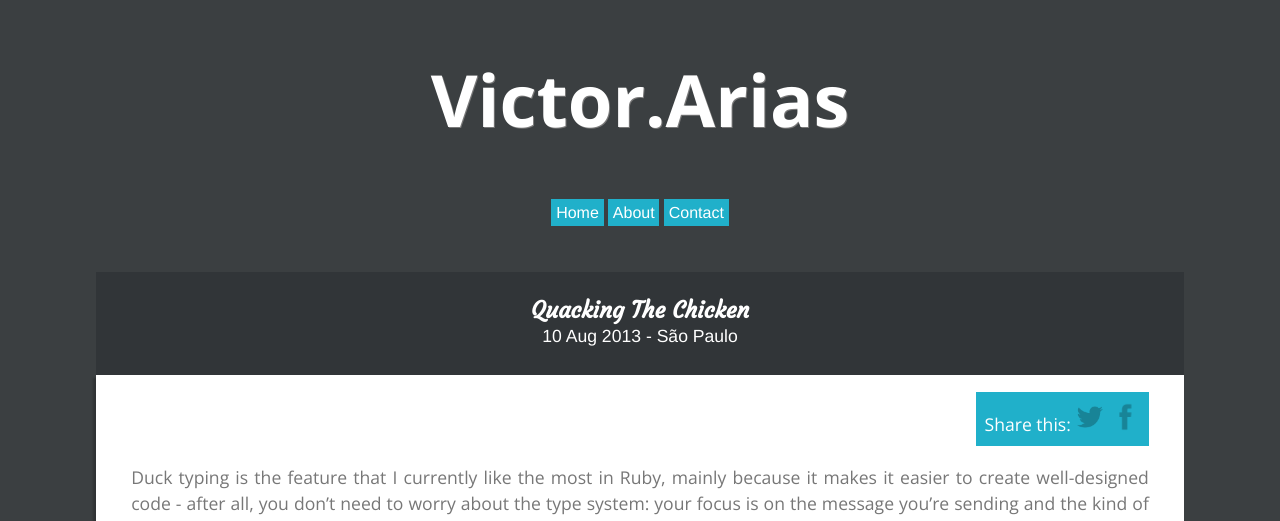
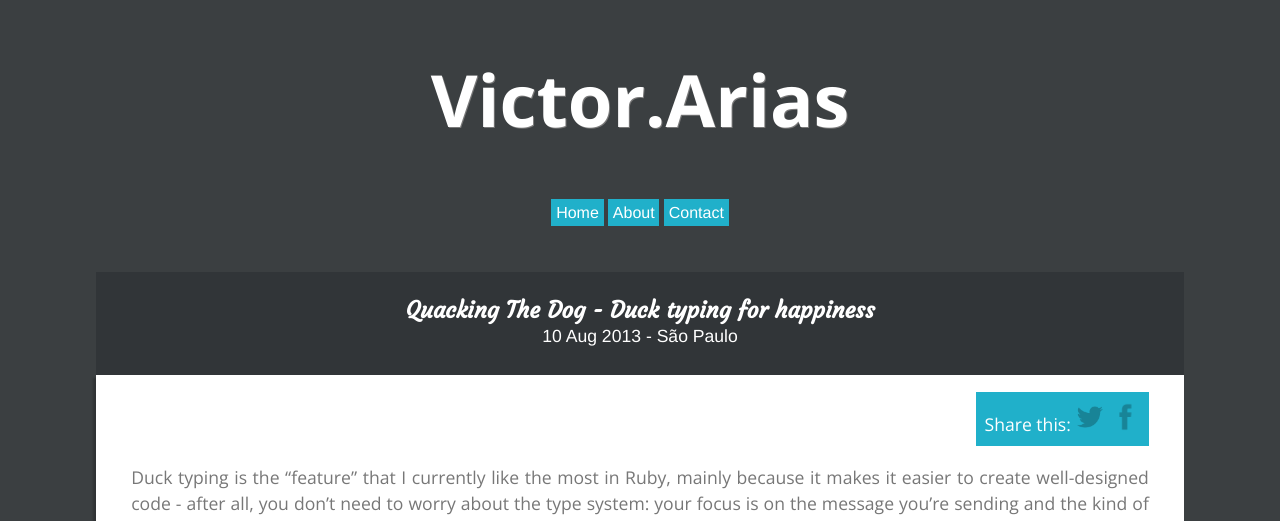
Before and after one commit to victorarias/victorarias.github.com, a Jekyll site: the page built from _posts/2013-08-10-quacking-the-duck.md, in a window 1280 px wide and 1400 px high. Shown: the top 521 px of the window. Built offline with Jekyll 4.4.1, drawn with Linux system fonts in a browser that asks for light colours; comment, search, counter and statistics services are not loaded; some of the changed text lies outside the part shown.

Commit message:
changing the title

```diff
--- a/_posts/2013-08-10-quacking-the-duck.md
+++ b/_posts/2013-08-10-quacking-the-duck.md
@@ -1,18 +1,18 @@
 ---
 layout: post
-title: "Quacking The Chicken"
+title: "Quacking The Dog - Duck typing for happiness"
 keywords: "ruby,duck typing,object oriented design,code design"
 location: São Paulo
 short_url: http://goo.gl/N2ga9e
 ---
 
-Duck typing is the feature that I currently like the most in Ruby, mainly because it makes it easier to create well-designed code - after all, you don't need to worry about the type system: your focus is on the message you're sending and the kind of role the object you're interacting with can assume.
+Duck typing is the "feature" that I currently like the most in Ruby, mainly because it makes it easier to create well-designed code - after all, you don't need to worry about the type system: your focus is on the message you're sending and the kind of role the object you're interacting with can assume.
 
 <!-- more -->
 
 <img alt="duck typing" style="float:right; margin: 20px 0 5px 15px;" src="/images/duck_typing.jpg"/>
 
-I know Ruby is a "duck type language" since I first read about it, but my background with statically compiled languages prevented me to really understand what duck typing really mean - at least in Ruby. The theory is very simple: if you're designing a method that is expecting a parameter Duck to then send it a message called "quack", any kind of object that respond to "quack" could be passed to it - the type of the parameter isn't important. The obvious conclusion is that if you create the class Chicken that implements the method "quack" (a very odd chicken), it's perfectly acceptable to pass an instance of Chicken to the previous method. It's cool and etc., but it doesn't really makes a big difference, right? At least it was what I thought for a considerably period of time :-(
+I know Ruby is a "duck type language" since I first read about it, but my background with statically compiled languages prevented me to really understand what duck typing really mean - at least in Ruby. The theory is very simple: if you're designing a method that is expecting a parameter Duck to then send it a message called "quack", any kind of object that respond to "quack" could be passed to it - the type of the parameter isn't important. The obvious conclusion is that if you create the class Dog that implements the method "quack" (a very odd dog), it's perfectly acceptable to pass an instance of Dog to the previous method. It's cool and etc., but it doesn't really makes a big difference, right? At least it was what I thought for a considerably period of time :-(
 
 
 The power of duck typing struck me when I realized that it enables a very strong relation between objects, empowering APIs/models and reducing noise in code. To illustrate this, let me show you some examples from the Ruby Standard Library.
```
